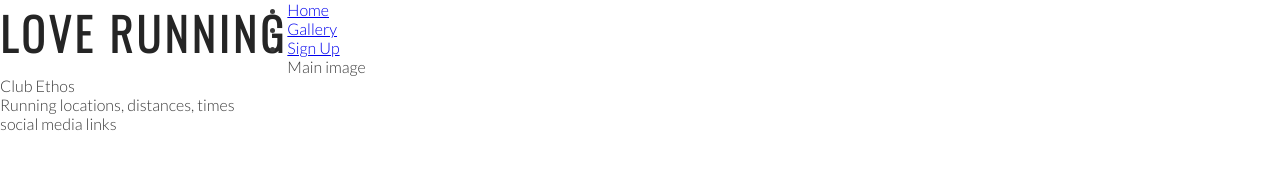
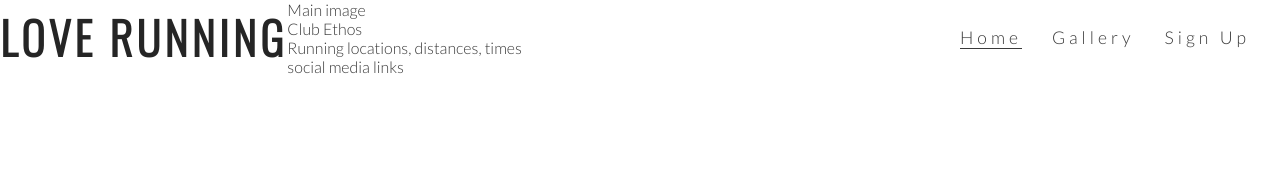
Before and after one commit to adrian-1990/love-running, a plain HTML site: page index.html in a window 1280 px wide. Drawn offline with nearby package versions, Linux system fonts and the light colour scheme.

Commit message:
Styled navigation links

```diff
--- a/assets/assets/css/style.css
+++ b/assets/assets/css/style.css
@@ -25,3 +25,34 @@ h1, h2{
     float: left;
     font-size: 280%;
 }
+
+/* navigation links */
+
+#menu{
+    font-size: 110%;
+    letter-spacing: 4px;
+
+}
+
+#menu, #logo{
+    line-height: 75px;
+}
+
+#menu li {
+    float: right;
+    list-style-type: none;
+    margin-right: 30px;
+}
+
+#menu a{
+    text-decoration: none;
+    color:inherit;
+}
+
+#menu a:hover{
+    border-bottom: 1px solid #3a3a3a;
+}
+
+.active{
+    border-bottom: 1px solid #3a3a3a;
+}
--- a/index.html
+++ b/index.html
@@ -11,24 +11,25 @@
     <title>Love Running</title>
 </head>
 <body>
-
+    <header>
         <a href="index.html">
             <h1 id="logo">Love Running</h1>
         </a>
-        <nav>
+        <nav id="menu">
             <ul>
                 <li>
-                    <a href="index.html">Home</a>
+                    <a href="#">Sign Up</a>
                 </li>
                 <li>
                     <a href="#">Gallery</a>
                 </li>
                 <li>
-                    <a href="#">Sign Up</a>
+                    <a href="index.html" class="active">Home</a>
                 </li>
+
             </ul>
         </nav>
-
+    </header>
     <section>Main image</section>
     <section>Club Ethos</section>
     <section>Running locations, distances, times</section>
```
